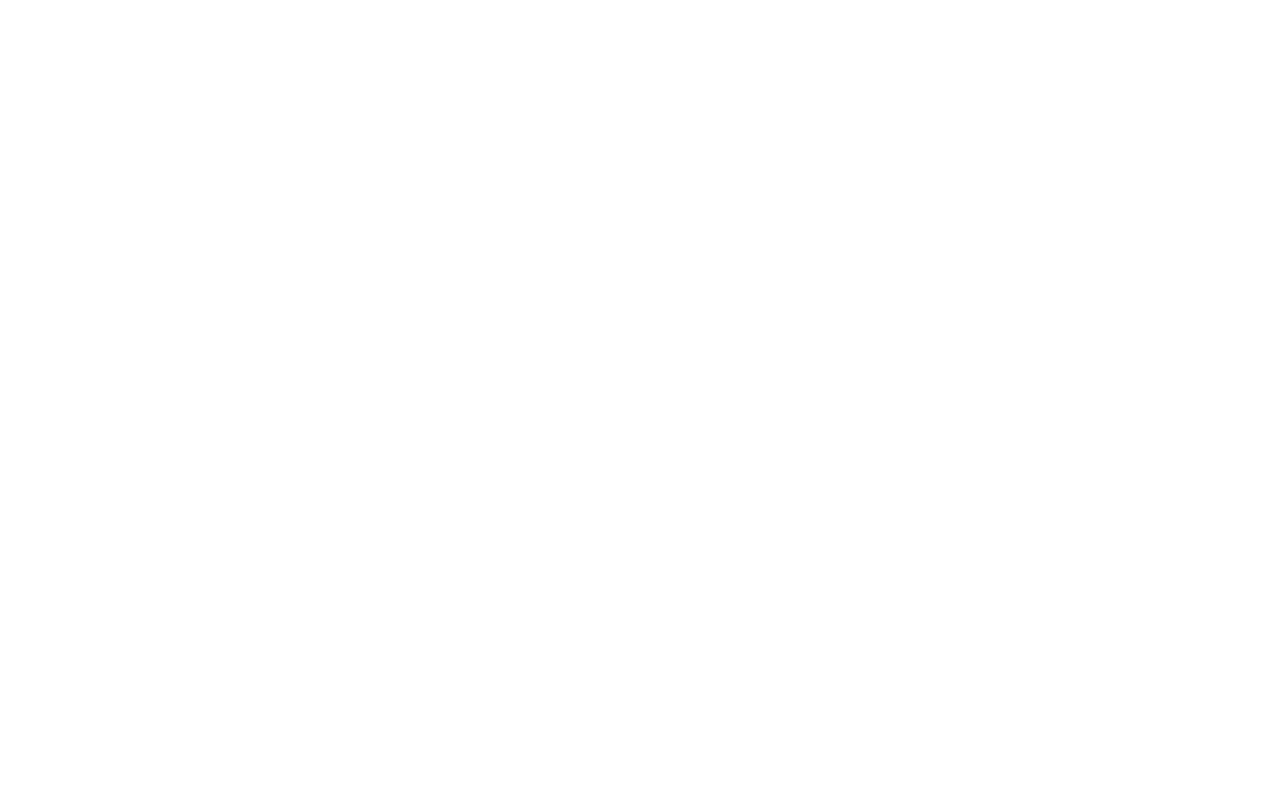
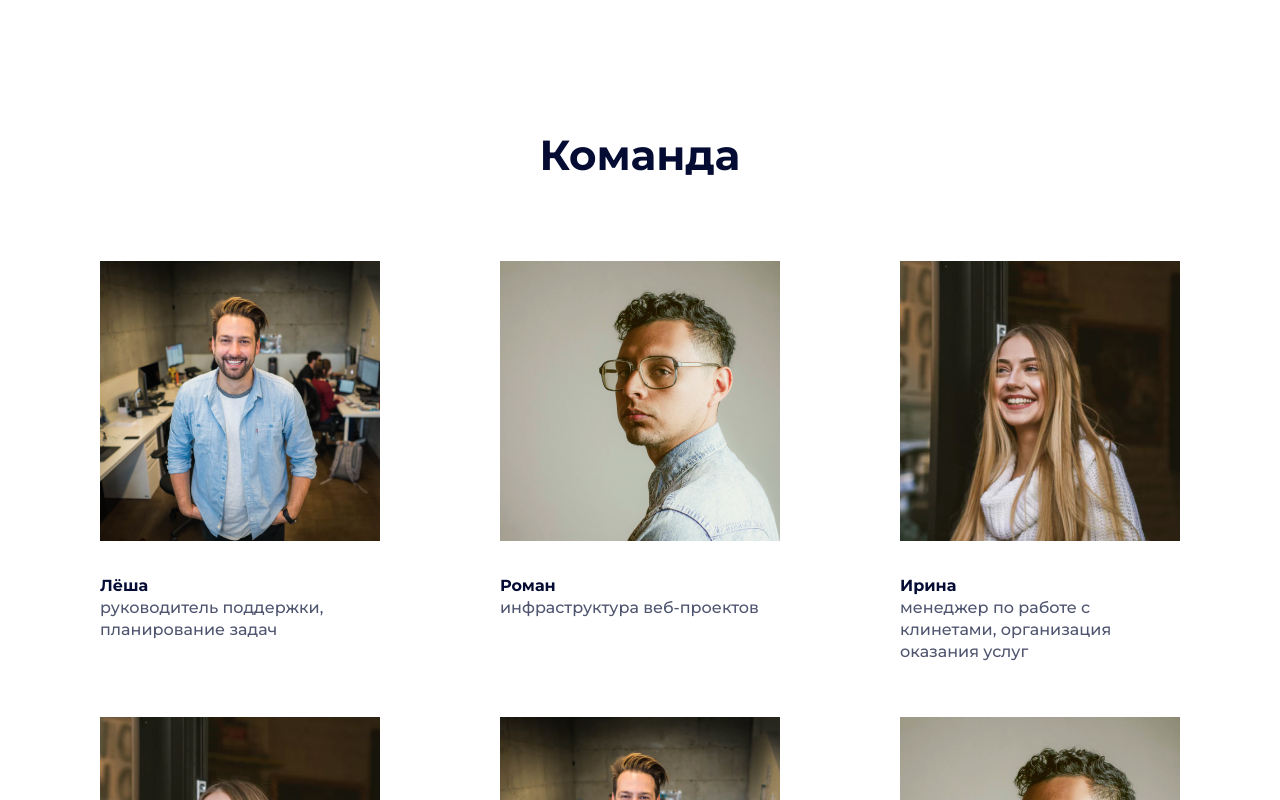
Before and after one commit to k1borgG/kubik, a React (Create React App) app: page / in a window 1280 px wide. Shown: the part 6300-7100 px from the top of the page. Before the commit the page ends 6270 px from the top, so only its background shows below. Built offline with nearby package versions, Linux system fonts and the light colour scheme.

Commit message:
Update App.js

```diff
--- a/src/App.js
+++ b/src/App.js
@@ -5,6 +5,7 @@
 import ExpertiseSection from './components/ExpertiseSection';
 import PlansSection from './components/PlansSection';
 import CasesSection from './components/CasesSection';
+import TeamsSection from './components/TeamsSection';
 
 function App() {
   return (
@@ -15,6 +16,7 @@
     <ExpertiseSection />
     <PlansSection />
     <CasesSection />
+    <TeamsSection />
    </>
   );
 }
```
